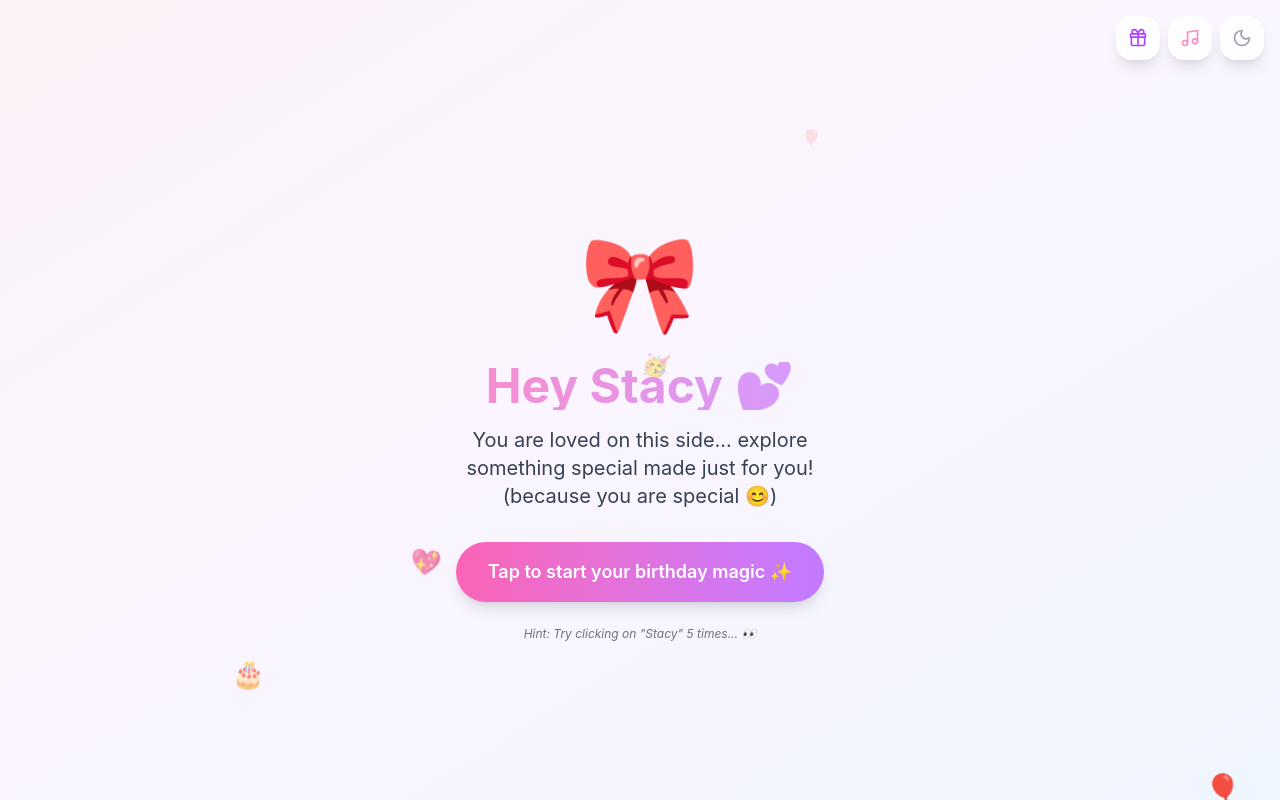
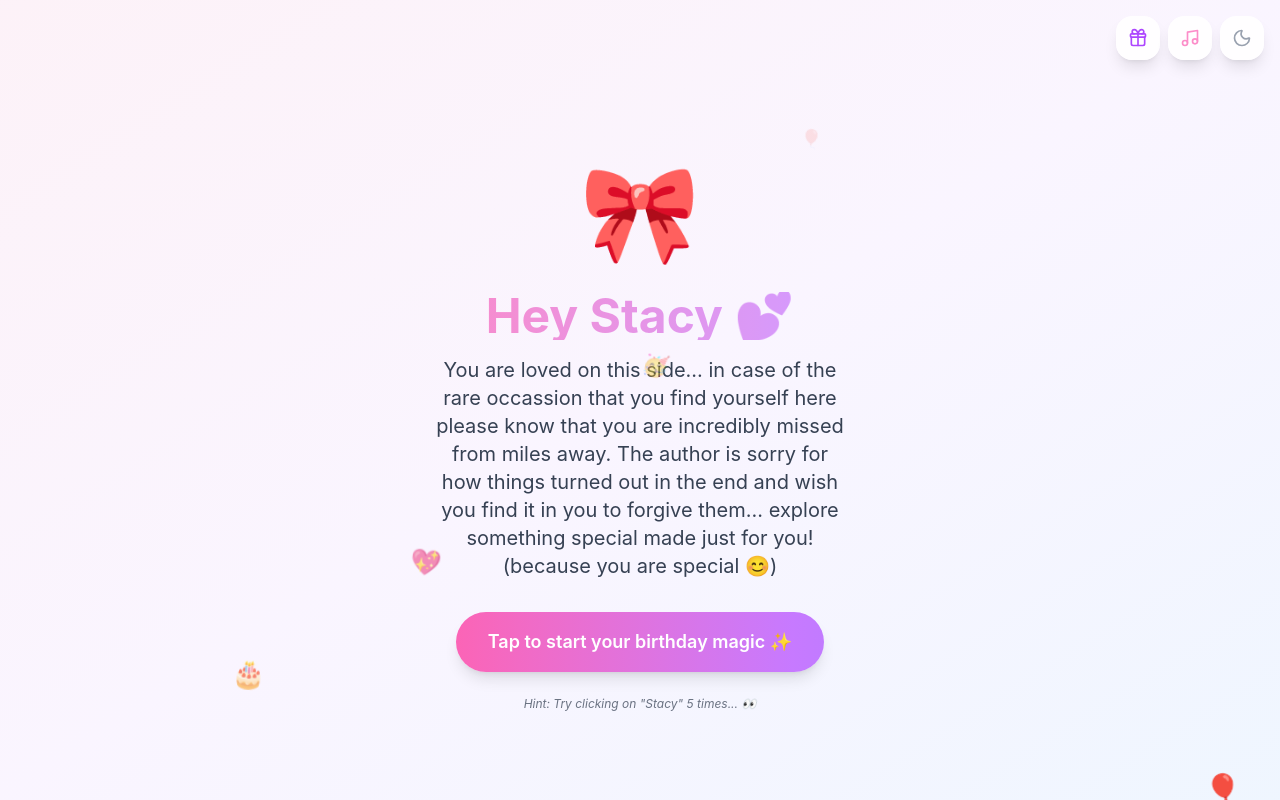
Before and after one commit to jeffRnR/stc-bd, a Next.js app: page / in a window 1280 px wide. Built offline with nearby package versions, Linux system fonts and the light colour scheme.

Commit message:
Revise message
Updated message to include an apology and sentiment.

```diff
--- a/app/page.tsx
+++ b/app/page.tsx
@@ -640,7 +640,9 @@ export default function Home() {
                   darkMode ? "text-purple-100" : "text-gray-700"
                 } mb-8`}
               >
-                You are loved on this side... explore something special made
+                You are loved on this side... in case of the rare occassion that you find yourself here please know that you are incredibly missed from
+                miles away. The author is sorry for how things turned out in the end and wish you find it in you to forgive them...
+                explore something special made
                 just for you! (because you are special 😊)
               </p>
               <button
```
